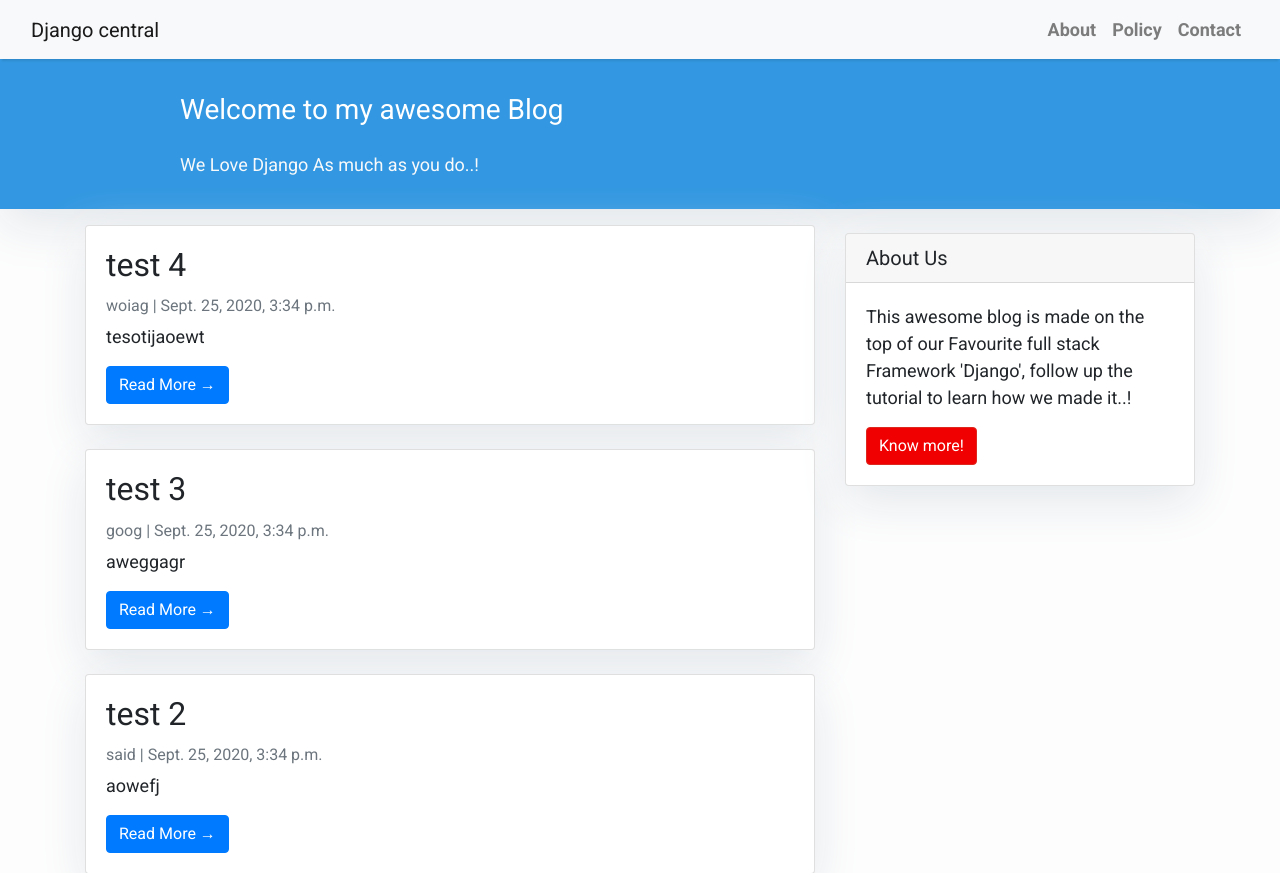
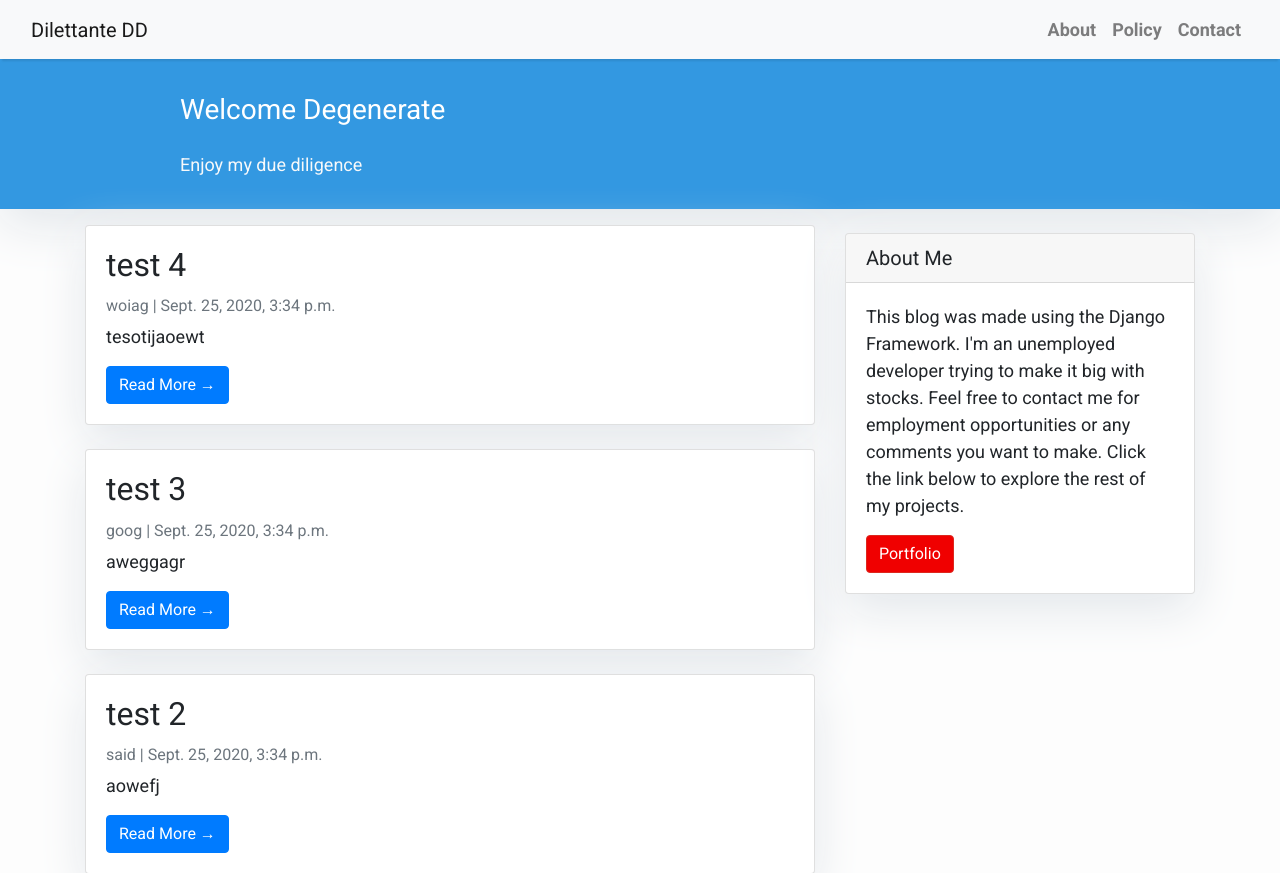
Before and after one commit to cherrygang/ddblog, a Django app: page / in a window 1280 px wide. Shown: the top 873 px of the page. Run offline with Django 3.2, Linux system fonts and the light colour scheme; data comes from the database, SQL or seed files in the repository; some libraries are stand-ins or nearby versions.

Commit message:
update info about me

```diff
--- a/blog/templates/blog/base.html
+++ b/blog/templates/blog/base.html
@@ -2,7 +2,7 @@
 <html>
 
 <head>
-    <title>Django Central</title>
+    <title>DilettanteDD</title>
     <link href="https://fonts.googleapis.com/css?family=Roboto:400,700" rel="stylesheet">
     <meta name="google" content="notranslate" />
     <meta name="viewport" content="width=device-width, initial-scale=1" />
@@ -40,7 +40,7 @@
     <!-- Navigation -->
     <nav class="navbar navbar-expand-lg navbar-light bg-light shadow" id="mainNav">
         <div class="container-fluid">
-            <a class="navbar-brand" href="{% url 'home' %}">Django central</a>
+            <a class="navbar-brand" href="{% url 'home' %}">Dilettante DD</a>
             <button class="navbar-toggler navbar-toggler-right" type="button" data-toggle="collapse" data-target="#navbarResponsive"
                     aria-controls="navbarResponsive" aria-expanded="false" aria-label="Toggle navigation">
                 <span class="navbar-toggler-icon"></span>
--- a/blog/templates/blog/index.html
+++ b/blog/templates/blog/index.html
@@ -22,9 +22,9 @@
         <div class="row">
             <div class=" col-md-8 col-md-10 mx-auto">
                 <div class="site-heading">
-                    <h3 class=" site-heading my-4 mt-3 text-white"> Welcome to my awesome Blog </h3>
+                    <h3 class=" site-heading my-4 mt-3 text-white"> Welcome Degenerate</h3>
                     <p class="text-light">
-                        We Love Django As much as you do..! &nbsp
+                        Enjoy my due diligence
                     </p>
                 </div>
             </div>
--- a/blog/templates/blog/sidebar.html
+++ b/blog/templates/blog/sidebar.html
@@ -9,11 +9,11 @@
 <!-- Sidebar Widgets Column -->
 <div class="col-md-4 float-right ">
     <div class="card my-4">
-        <h5 class="card-header">About Us</h5>
+        <h5 class="card-header">About Me</h5>
         <div class="card-body">
-            <p class="card-text"> This awesome blog is made on the top of our Favourite full stack Framework 'Django', follow up the tutorial to learn how we made it..!</p>
-            <a href="https://djangocentral.com/building-a-blog-application-with-django"
-               class="btn btn-danger">Know more!</a>
+            <p class="card-text"> This blog was made using the Django Framework. I'm an unemployed developer trying to make it big with stocks. Feel free to contact me for employment opportunities or any comments you want to make. Click the link below to explore the rest of my projects.</p>
+            <a href="http://cherrygang.github.io/Gary-Chang-Portfolio"
+               class="btn btn-danger">Portfolio</a>
         </div>
     </div>
 </div>
```
Also changed, not shown: mysite/settings.py (+15 -5 lines), 1 other file.
